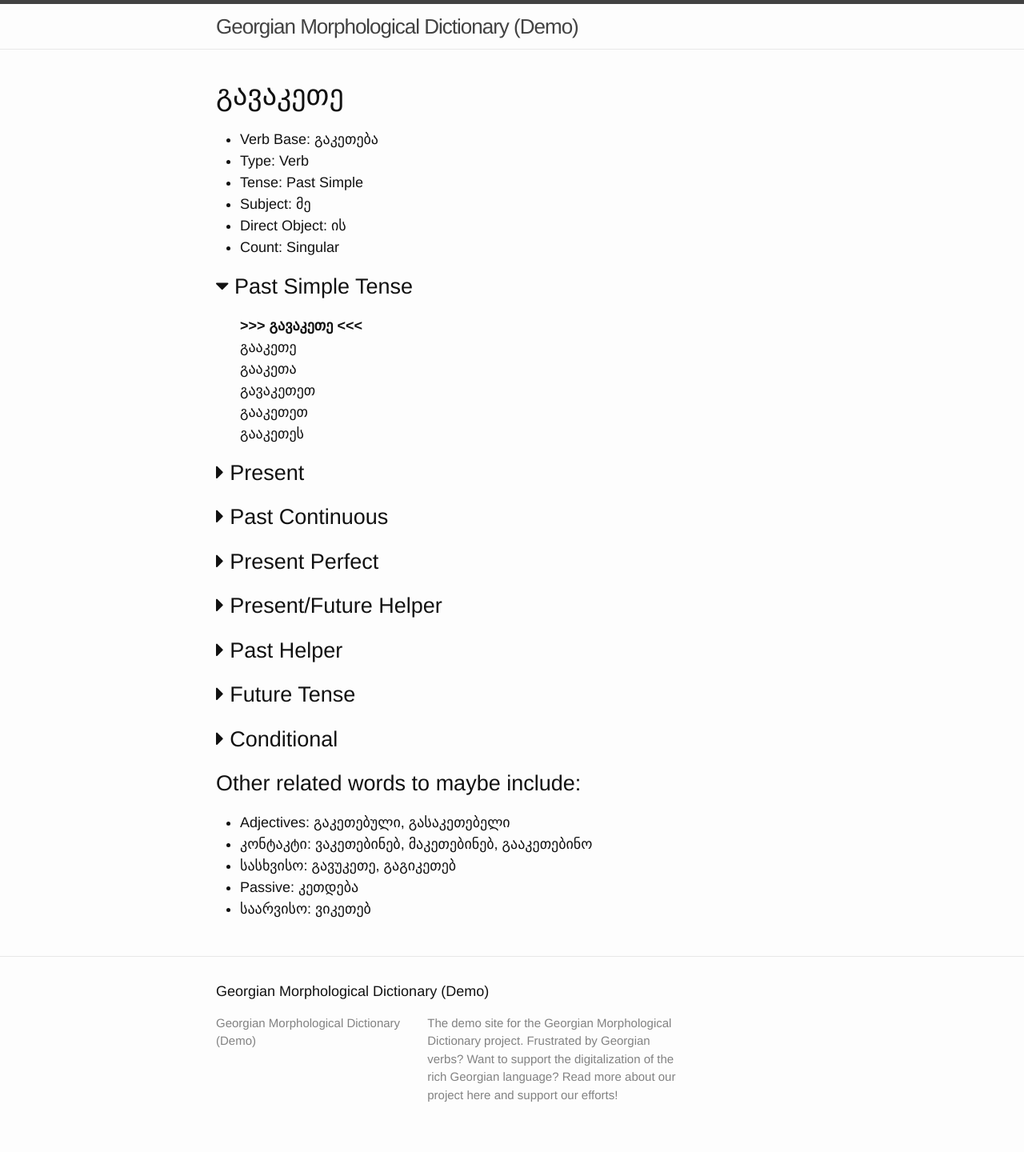
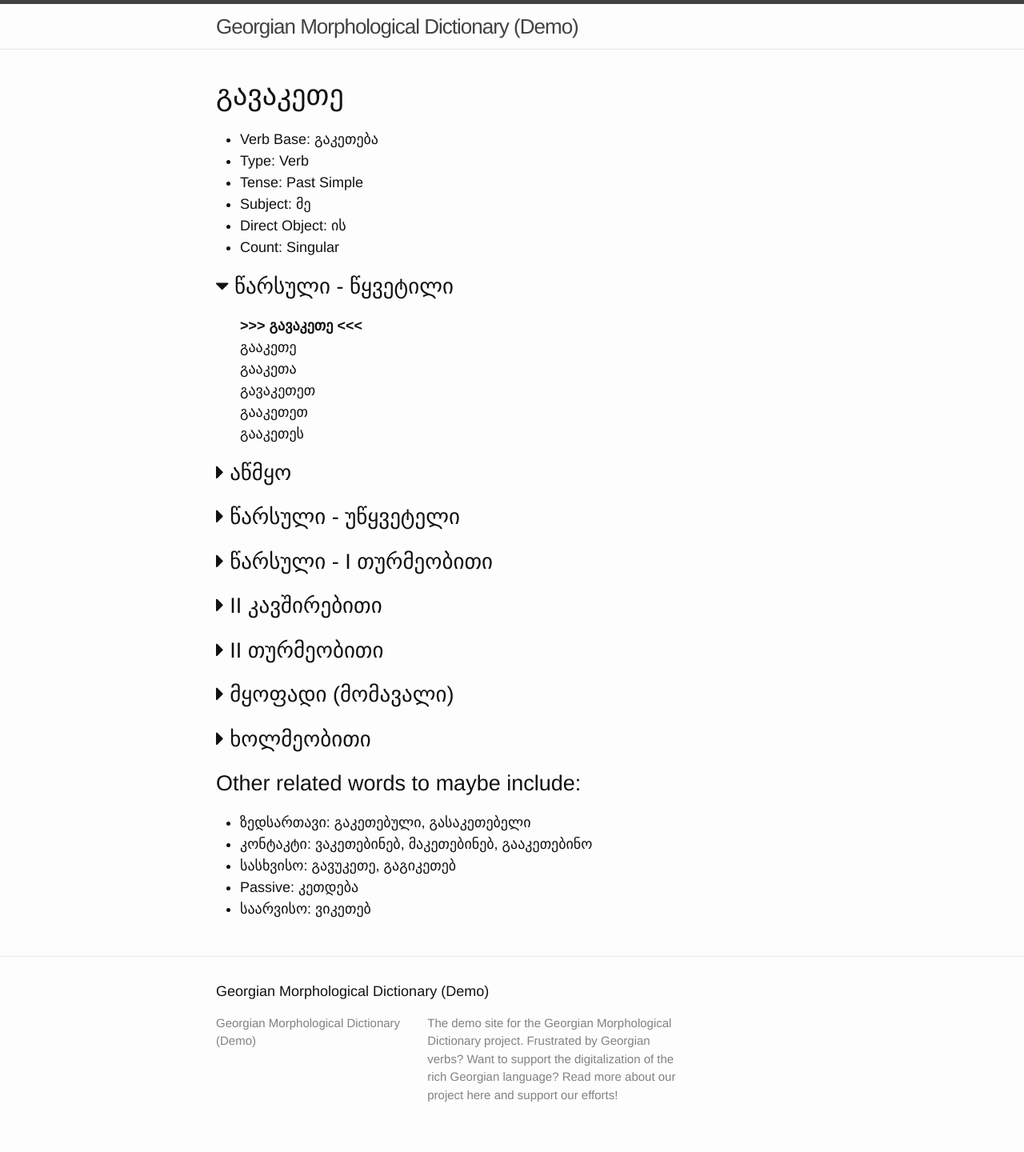
Before and after one commit to nwshane/georgian-morphology-demo, a Jekyll site: the page built from _posts/words/2016-03-02-გავაკეთე.markdown, in a window 1280 px wide. Shown: the whole page at 80% size. Built offline with Jekyll 4.4.1, drawn with Linux system fonts in a browser that asks for light colours; nearby versions of some CDN libraries.

Commit message:
Translated verb tense names to Georgian on გავაკეთე page.

```diff
--- a/_posts/words/2016-03-02-გავაკეთე.markdown
+++ b/_posts/words/2016-03-02-გავაკეთე.markdown
@@ -19,7 +19,7 @@ categories: words
 <section class='verb-block'>
   <h2 class='js-expand-collapse-siblings'>
     <i class="fa fa-caret-down"></i>
-    Past Simple Tense
+    წარსული - წყვეტილი
   </h2>
 
   * __გავაკეთე__
@@ -36,7 +36,7 @@ categories: words
 
   <h2 class='js-expand-collapse-siblings'>
     <i class="fa fa-caret-right"></i>
-    Present
+    აწმყო
   </h2>
 
   * ვაკეთებ
@@ -53,7 +53,7 @@ categories: words
 
   <h2 class='js-expand-collapse-siblings'>
     <i class="fa fa-caret-right"></i>
-    Past Continuous
+    წარსული - უწყვეტელი
   </h2>
 
   * ვაკეთებდი
@@ -70,7 +70,7 @@ categories: words
 
   <h2 class='js-expand-collapse-siblings'>
     <i class="fa fa-caret-right"></i>
-    Present Perfect
+    წარსული - I თურმეობითი
   </h2>
 
   * გამიკეთებია
@@ -87,7 +87,7 @@ categories: words
 
   <h2 class='js-expand-collapse-siblings'>
     <i class="fa fa-caret-right"></i>
-    Present/Future Helper
+    II კავშირებითი
   </h2>
 
   * გავაკეთო
@@ -104,7 +104,7 @@ categories: words
 
   <h2 class='js-expand-collapse-siblings'>
     <i class="fa fa-caret-right"></i>
-    Past Helper
+    II თურმეობითი
   </h2>
 
   * გამეკეთებინა
@@ -121,7 +121,7 @@ categories: words
 
   <h2 class='js-expand-collapse-siblings'>
     <i class="fa fa-caret-right"></i>
-    Future Tense
+    მყოფადი (მომავალი)
   </h2>
 
   * გავაკეთებ
@@ -138,7 +138,7 @@ categories: words
 
   <h2 class='js-expand-collapse-siblings'>
     <i class="fa fa-caret-right"></i>
-    Conditional
+    ხოლმეობითი
   </h2>
 
   * გავაკეთებდი
@@ -153,7 +153,7 @@ categories: words
 
 ## Other related words to maybe include:
 
-* Adjectives: გაკეთებული, გასაკეთებელი
+* ზედსართავი: გაკეთებული, გასაკეთებელი
 * კონტაკტი: ვაკეთებინებ, მაკეთებინებ, გააკეთებინო
 * სასხვისო: გავუკეთე, გაგიკეთებ
 * Passive: კეთდება
```
